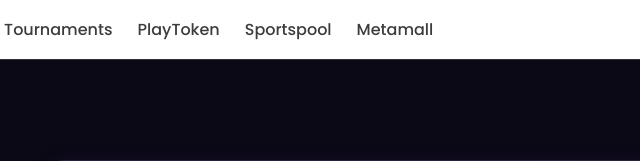
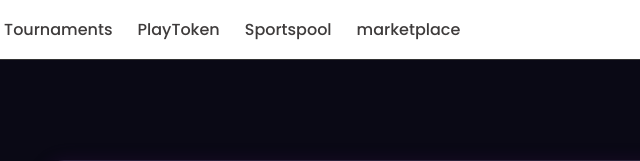
Before and after one commit to Talent-Index/Meta-nexus, a plain HTML site: page Dashboard/index.html in a window 1280 px wide. Shown: the top 161 px of the page, 226-866 px from the left. Drawn offline with nearby package versions, Linux system fonts and the light colour scheme; a script that the page names is missing.

Commit message:
Update index.html

```diff
--- a/Dashboard/index.html
+++ b/Dashboard/index.html
@@ -1302,7 +1302,8 @@ text-align: center;
 						<a href="About">Tournaments</a>
                         <a href="../playtoken/">PlayToken</a>
  <a href="About">Sportspool</a>
-                        <a href="About">Metamall</a>
+               <a href="../marketplace/"> marketplace</a>
+
 
 					</nav>
 				</div>
```
